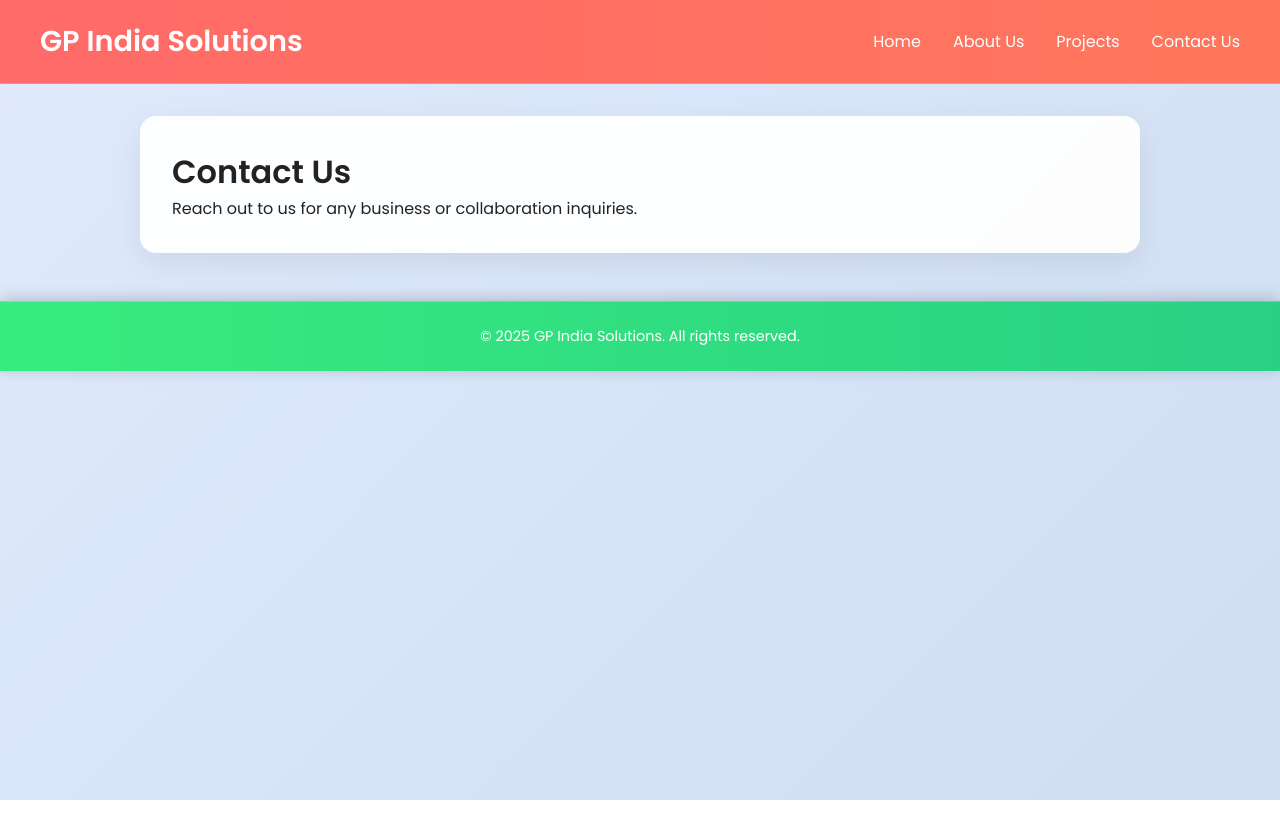
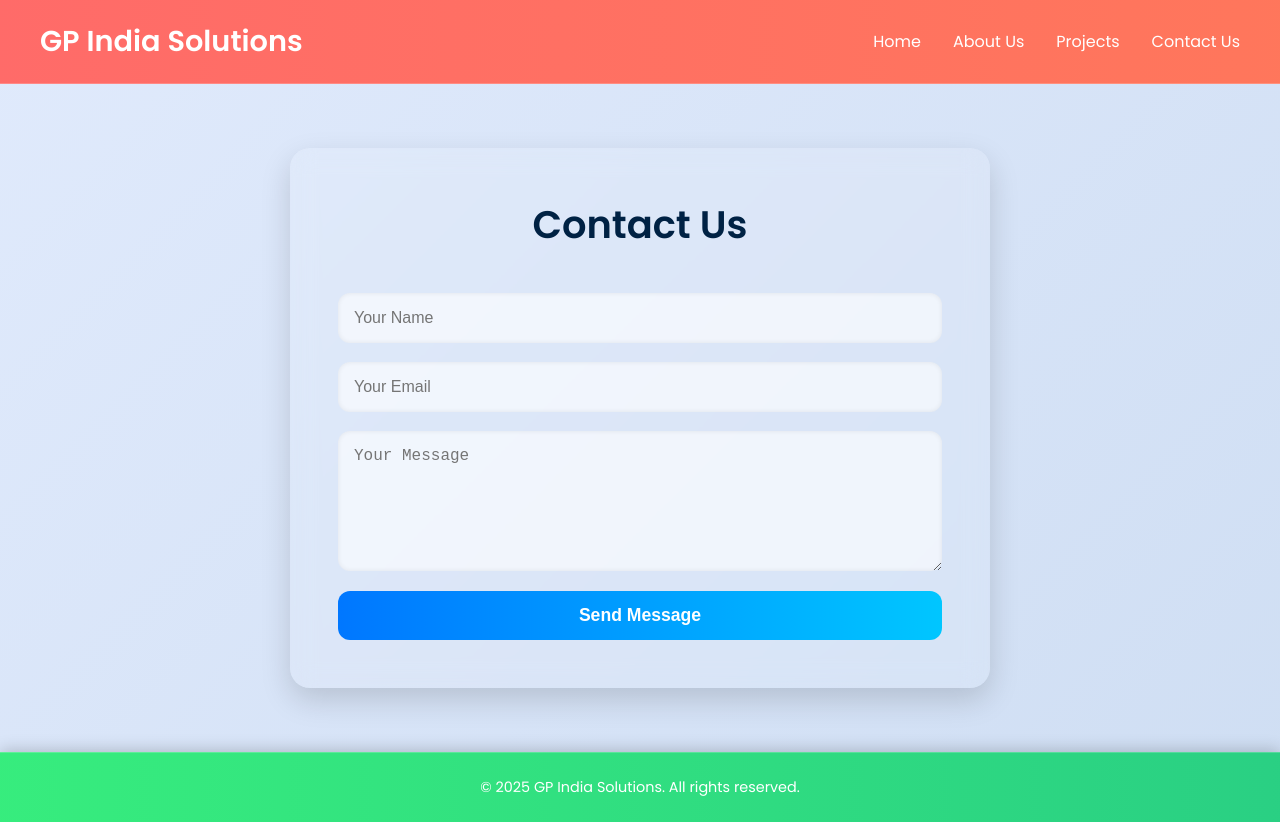
Before and after one commit to Gaganharikiranmarella/gp-ind-sol, a React (Vite) app: page /contact in a window 1280 px wide. Before the commit the page ends 800 px from the top, so only its background shows below. Built offline with nearby package versions, Linux system fonts and the light colour scheme.

Commit message:
added contact page

```diff
--- /dev/null
+++ b/src/pages/Contact.css
@@ -0,0 +1,69 @@
+.contact-container {
+  max-width: 700px;
+  margin: 4rem auto;
+  padding: 3rem;
+  background: rgba(255, 255, 255, 0.1);
+  backdrop-filter: blur(12px);
+  border-radius: 20px;
+  box-shadow: 0 12px 30px rgba(0, 0, 0, 0.15);
+  animation: fadeIn 0.8s ease-in-out;
+}
+
+.contact-container h1 {
+  text-align: center;
+  font-size: 2.4rem;
+  color: #002244;
+  margin-bottom: 2.5rem;
+}
+
+.contact-form {
+  display: flex;
+  flex-direction: column;
+  gap: 1.2rem;
+}
+
+.contact-form input,
+.contact-form textarea {
+  padding: 1rem;
+  font-size: 1rem;
+  border: none;
+  border-radius: 12px;
+  background: rgba(255, 255, 255, 0.6);
+  box-shadow: inset 0 0 5px rgba(0, 0, 0, 0.08);
+  transition: all 0.2s ease-in-out;
+}
+
+.contact-form input:focus,
+.contact-form textarea:focus {
+  outline: none;
+  background: rgba(255, 255, 255, 0.85);
+  box-shadow: 0 0 8px rgba(0, 123, 255, 0.3);
+}
+
+.contact-form button {
+  padding: 0.9rem;
+  font-size: 1.1rem;
+  font-weight: bold;
+  background: linear-gradient(to right, #0077ff, #00c6ff);
+  color: white;
+  border: none;
+  border-radius: 12px;
+  cursor: pointer;
+  transition: background 0.3s ease;
+}
+
+.contact-form button:hover {
+  background: linear-gradient(to right, #0057c4, #00aaff);
+}
+
+.success-message {
+  text-align: center;
+  color: green;
+  margin-top: 1rem;
+  font-weight: 600;
+}
+
+@keyframes fadeIn {
+  from { opacity: 0; transform: translateY(20px); }
+  to   { opacity: 1; transform: translateY(0); }
+}
--- a/src/pages/Contact.jsx
+++ b/src/pages/Contact.jsx
@@ -1,8 +1,77 @@
-const Contact = () => (
-  <main style={{ padding: '2rem' }}>
-    <h1>Contact Us</h1>
-    <p>Reach out to us for any business or collaboration inquiries.</p>
-  </main>
-);
+import React, { useState } from 'react';
+import './Contact.css';
+
+const Contact = () => {
+  const [form, setForm] = useState({ name: '', email: '', message: '' });
+  const [submitted, setSubmitted] = useState(false);
+  const [loading, setLoading] = useState(false);
+
+  const handleChange = (e) => {
+    setForm({ ...form, [e.target.name]: e.target.value });
+  };
+
+  const handleSubmit = async (e) => {
+    e.preventDefault();
+    setLoading(true);
+
+    try {
+      const res = await fetch('http://localhost:5000/api/contact', {
+        method: 'POST',
+        headers: { 'Content-Type': 'application/json' },
+        body: JSON.stringify(form),
+      });
+
+      if (res.ok) {
+        setSubmitted(true);
+        setForm({ name: '', email: '', message: '' });
+      } else {
+        alert('Something went wrong. Try again.');
+      }
+    } catch (err) {
+      console.error(err);
+      alert('Error submitting form.');
+    } finally {
+      setLoading(false);
+    }
+  };
+
+  return (
+    <main className="contact-container">
+      <h1>Contact Us</h1>
+      <form onSubmit={handleSubmit} className="contact-form">
+        <input
+          type="text"
+          name="name"
+          placeholder="Your Name"
+          value={form.name}
+          onChange={handleChange}
+          required
+        />
+        <input
+          type="email"
+          name="email"
+          placeholder="Your Email"
+          value={form.email}
+          onChange={handleChange}
+          required
+        />
+        <textarea
+          name="message"
+          placeholder="Your Message"
+          rows="6"
+          value={form.message}
+          onChange={handleChange}
+          required
+        ></textarea>
+        <button type="submit" disabled={loading}>
+          {loading ? 'Sending...' : 'Send Message'}
+        </button>
+        {submitted && (
+          <p className="success-message">✅ Your message has been sent!</p>
+        )}
+      </form>
+    </main>
+  );
+};
 
 export default Contact;
```
